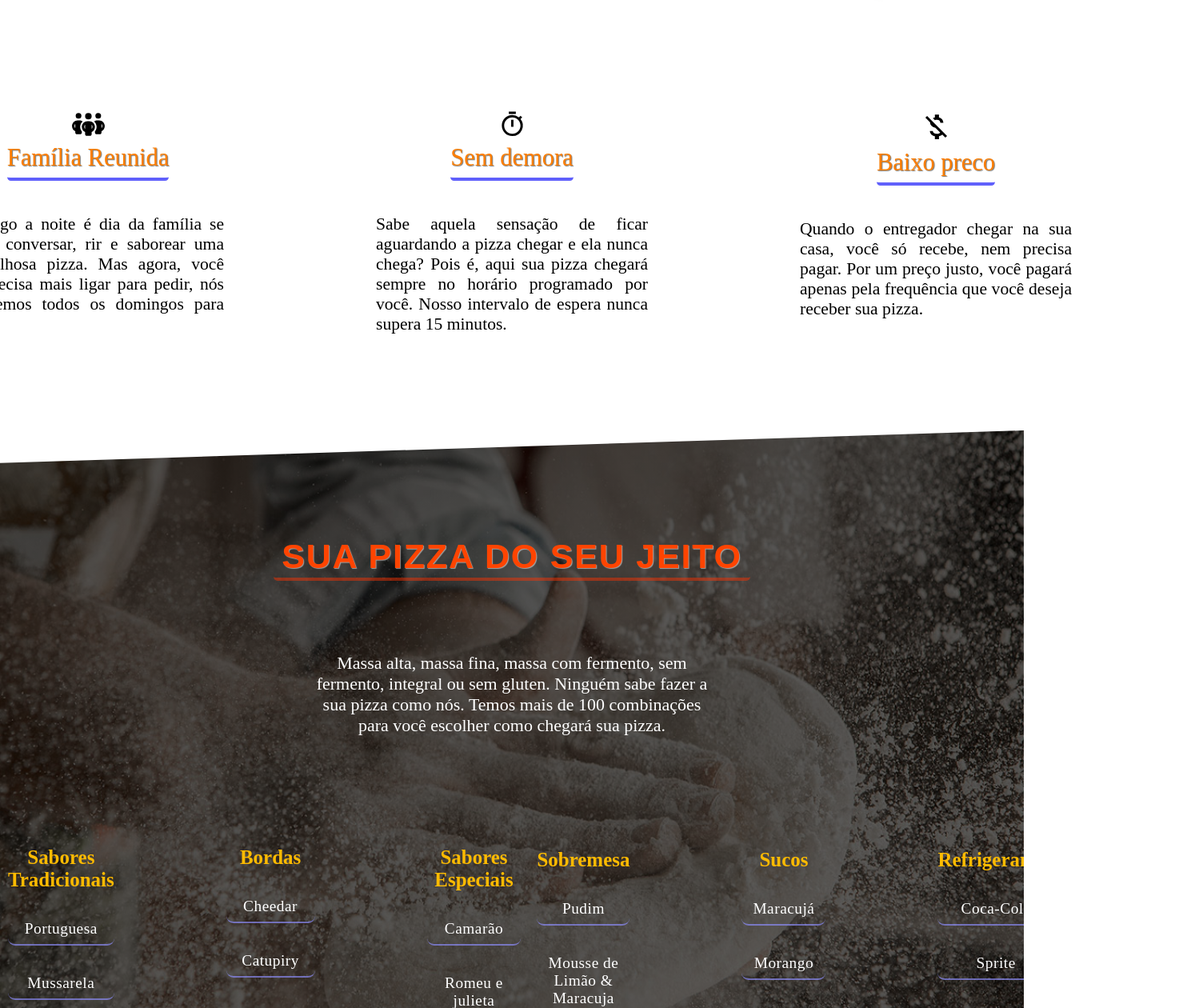
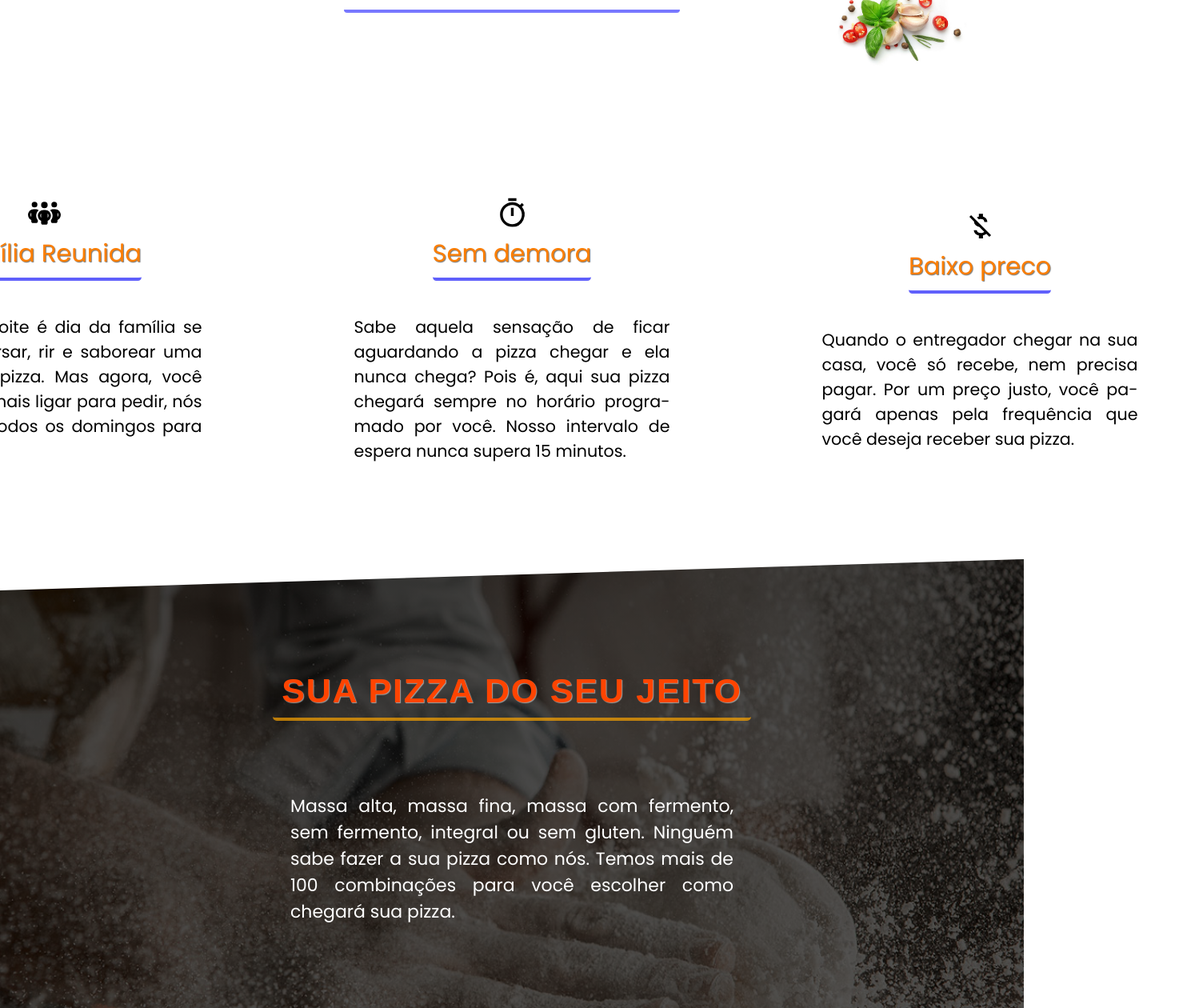
Before and after one commit to SantV7/pizzaria, a React (Vite) app: page / in a window 1280 px wide. Shown: the part 1300-2560 px from the top of the page at 80% size, 1479 px wide, since content can reach past the window. Built offline with nearby package versions, Linux system fonts and the light colour scheme; the HTML template or start-up script is replaced by a standard one; a web font is replaced by a local one.

Commit message:
Chanching Main font in global.css

```diff
--- a/src/components/PizzaSection.jsx
+++ b/src/components/PizzaSection.jsx
@@ -7,7 +7,7 @@ const PizzaSection = () => {
 
           <div className="intro-text">
               <div className="pizza-section-intro">
-                 <h2 id='pizza-fonrt-rubik'>SUA PIZZA DO SEU JEITO</h2>
+                 <h2 id='pizza-font-rubik'>SUA PIZZA DO SEU JEITO</h2>
               </div>
 
               <div className="text-p">
@@ -16,7 +16,6 @@ const PizzaSection = () => {
                     como chegará sua pizza.</p>
               </div>
           </div>
-
 
 
           <article id='sabores-area'>
--- a/src/styles/global.css
+++ b/src/styles/global.css
@@ -8,6 +8,7 @@
     margin: 0;
     padding: 0px;
     box-sizing: border-box;
+    font-family: poppins, Arial, Helvetica, sans-serif;
 }
 
 html {
--- a/src/styles/main.css
+++ b/src/styles/main.css
@@ -23,15 +23,16 @@
 
 #main-content > #promotion-section > .area_info_promotion  > h3 {
     margin-top: 65px;
-    color: rgb(255, 65, 65);
+    color: rgb(48, 41, 41);
+    text-shadow: 2.6px 2.6px 1px rgba(65, 76, 122, 0.819);
     font-family: rubik glitch, Arial, Helvetica, sans-serif;
     letter-spacing: 4.5px;
     font-size: 40.7px;
     margin-bottom: 230px;
     padding-bottom: 15px;
     transition: ease 0.3s;
-    border-bottom: 4px solid rgb(255, 217, 0);
-    border-radius: 17px;
+    border-bottom: 4px solid rgb(212, 90, 38);
+    border-radius: 7px;
 }
 
 #main-content > #promotion-section > .area_info_promotion  > h3:hover {
@@ -39,6 +40,15 @@
     background-color: rgba(203, 191, 241, 0.255);
 }
 
+#main-content > #promotion-section  > .area_info_promotion > #promotional-paragraph {
+    font-size: 1.35em;
+    margin-top: -50px;
+    margin-bottom: 160px;
+    font-family: poppins, Arial, Helvetica, sans-serif;
+    padding-bottom: 12px;
+    border-radius: 4px;
+    border-bottom: 4px solid rgba(0, 0, 255, 0.53);
+}
 
 #main-content > #promotion-section > .area_info_promotion  > .all-cards {
     display: flex;
@@ -46,6 +56,7 @@
     justify-content: center;
     flex-flow: column;
     gap: 130px;
+    font-family: poppins, Arial, Helvetica, sans-serif;
 }
 
 #main-content > #promotion-section > .area_info_promotion > .all-cards > .cards-days {
@@ -53,26 +64,12 @@
     align-items: center;
     flex-flow: column;
     gap: 7px;
-    height: 280px;
-    width: 340px;
+    width: 395px;
     border-radius: 10px;
 }
 
-#main-content > #promotion-section > .area_info_promotion  > .all-cards > .cards-days > p {
-    margin-top: 35px;
-    font-size: 1.35em;
-    text-align: justify;
-}
 
 
-#main-content > #promotion-section  > .area_info_promotion > #promotional-paragraph {
-    font-size: 1.25em;
-    margin-top: -50px;
-    margin-bottom: 160px;
-    padding-bottom: 12px;
-    border-radius: 4px;
-    border-bottom: 4px solid rgba(0, 0, 255, 0.332);
-}
 
 #main-content > #promotion-section > .area_info_promotion > .all-cards >  .cards-days > .name-days {
     color: rgb(253, 126, 0);
@@ -86,12 +83,20 @@
 }
 
 
+
 #main-content > #promotion-section > .area_info_promotion > .all-cards >  .cards-days > .name-days:hover{
     border-bottom: 4px solid orange;
- }
+}
 
 
 
+#main-content > #promotion-section > .area_info_promotion  > .all-cards > .cards-days > p {
+    margin-top: 35px;
+    font-size: 1.29em;
+    hyphens: auto;
+
+    text-align: justify;
+}
 
 
 
--- a/src/styles/pizzasection.css
+++ b/src/styles/pizzasection.css
@@ -1,8 +1,8 @@
 #planSection {
     margin-top: 120px;
     padding-top: 90px;
-    background-image: linear-gradient(rgba(0, 0, 0, 0.66), rgba(0, 0, 0, 0.605)), url(../assets/img/secao10-background-secao-pizza.jpg);
-    clip-path: polygon(0 4%, 100% 0, 100% 100%, 0 100%);
+    background-image: linear-gradient(rgba(0, 0, 0, 0.71), rgba(0, 0, 0, 0.605)), url(../assets/img/secao10-background-secao-pizza.jpg);
+    clip-path: polygon(0 3.4%, 100% 0, 100% 100%, 0 100%);
     background-repeat: no-repeat;
     background-position: center center;
     background-size: cover;
@@ -16,24 +16,24 @@
     flex-flow: column nowrap;
 }
 
-#planSection > .intro-text > .pizza-section-intro > #pizza-fonrt-rubik {
+#planSection > .intro-text > .pizza-section-intro > #pizza-font-rubik {
     color: rgb(255, 68, 0);
     border-radius: 5px;
-    border-bottom: 4px solid rgba(252, 50, 0, 0.466);
+    border-bottom: 4px solid rgba(252, 164, 0, 0.703);
     font-family: rubik glitch, Arial, Helvetica, sans-serif;
     text-shadow: 1px 1px 1px rgba(255, 255, 255, 0.525);
     font-size: 43px;
     letter-spacing: 1.8px;
     margin-bottom: 90px;
-    padding: 2.5px 10px;
+    padding: 9.5px 11px;
 }
 
 #planSection > .intro-text > .text-p > p {
     font-size: 22px;
-    width: 500px;
+    width: 554px;
     color: white;
     margin-bottom: 88px;
-    text-align: center;
+    text-align: justify;
 
 }
 
@@ -67,7 +67,7 @@
 #planSection > #sabores-area > .area-options > .pizza-options > ul > li {
     list-style: none;
     border-radius: 9px;
-    border-bottom: 2px solid rgba(141, 141, 252, 0.673);
+    border-bottom: 2px solid rgba(141, 141, 252, 0.504);
     color: white;
     font-size: 19.35px;
     letter-spacing: 0.5px;
@@ -86,5 +86,5 @@
             margin-top: 40px;
             flex-flow: row nowrap;
             gap: 120px;
+        }
 }
-    }
```
